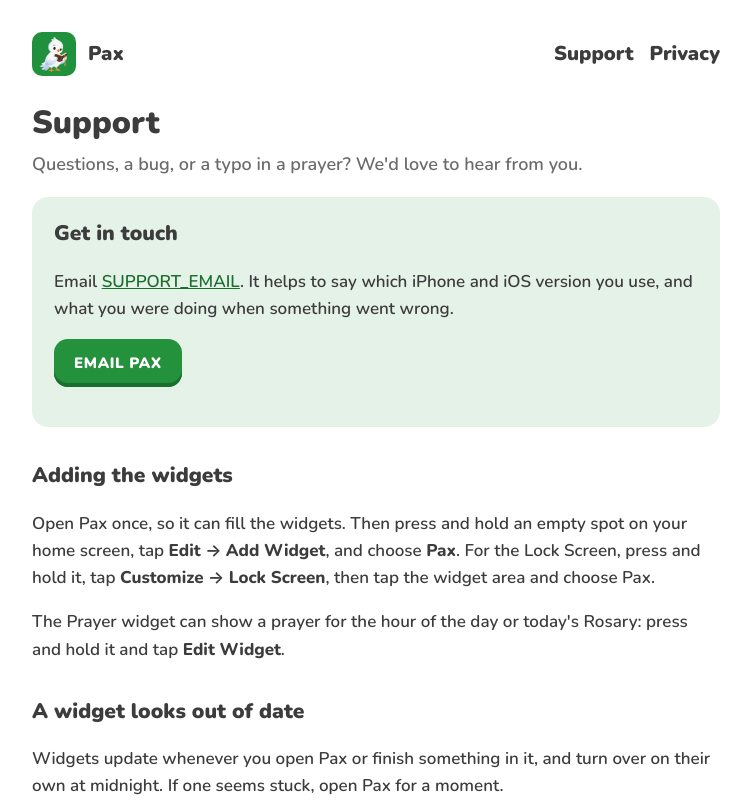
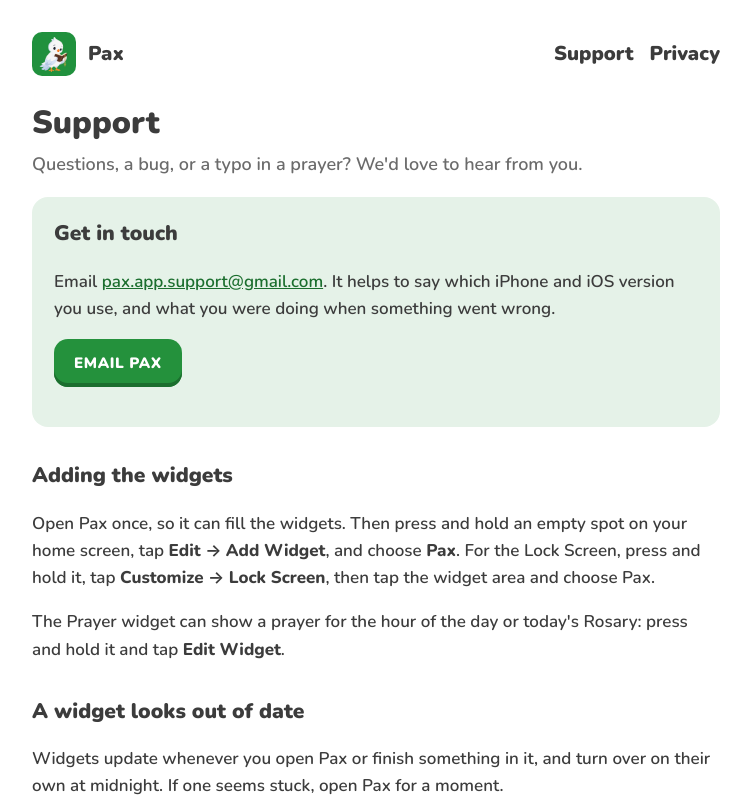
Before and after one commit to bensdev-p/pax, a website: page site/support.html in a window 1280 px wide. Shown: the top 803 px of the page, without its empty margins (264-1015 px from the left). Drawn offline with nearby package versions, Linux system fonts and the light colour scheme.

Commit message:
Update support.html

```diff
--- a/site/support.html
+++ b/site/support.html
@@ -23,9 +23,9 @@
 
   <div class="card tint">
     <h2>Get in touch</h2>
-    <!-- Replace SUPPORT_EMAIL (twice) with the support address before publishing. -->
-    <p>Email <a href="mailto:SUPPORT_EMAIL?subject=Pax">SUPPORT_EMAIL</a>. It helps to say which iPhone and iOS version you use, and what you were doing when something went wrong.</p>
-    <p><a class="button" href="mailto:SUPPORT_EMAIL?subject=Pax">Email Pax</a></p>
+    <!-- Replace pax.app.support@gmail.com (twice) with the support address before publishing. -->
+    <p>Email <a href="mailto:pax.app.support@gmail.com?subject=Pax">pax.app.support@gmail.com</a>. It helps to say which iPhone and iOS version you use, and what you were doing when something went wrong.</p>
+    <p><a class="button" href="mailto:pax.app.support@gmail.com?subject=Pax">Email Pax</a></p>
   </div>
 
   <h2>Adding the widgets</h2>
```
